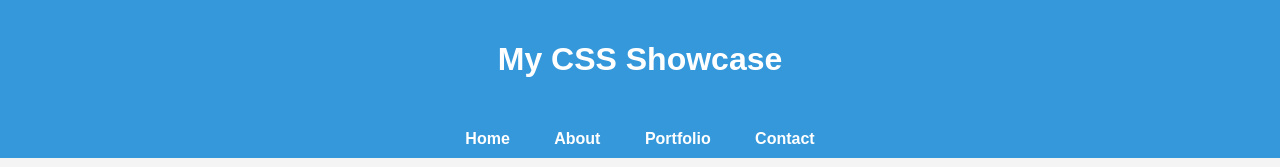
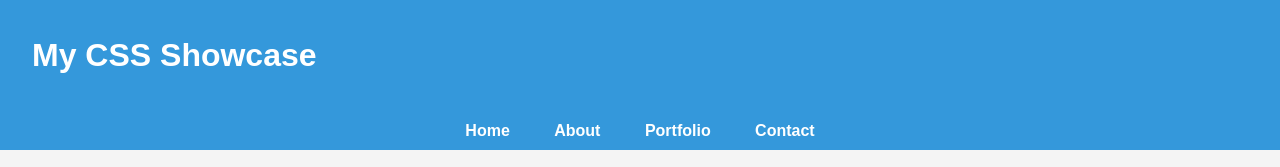
Before and after one commit to JosephKithome/allstarscssOne, a plain HTML site: page index.html in a window 1280 px wide. Shown: the top 167 px of the page. Drawn offline with Linux system fonts and the light colour scheme.

Commit message:
added humburger onlick event'

```diff
--- a/index.html
+++ b/index.html
@@ -10,16 +10,16 @@
 </head>
 
 <body>
-  <header>
-    <h1>My CSS Showcase</h1>
-  </header>
-
-  <nav>
+  <header class="row">
     <div class="hamburger" onclick="toggleNav()">
       <div></div>
       <div></div>
       <div></div>
     </div>
+    <h1>My CSS Showcase</h1>
+  </header>
+
+  <nav>
     <div class="nav-links">
       <a href="#">Home</a>
       <a href="#">About</a>
@@ -96,7 +96,7 @@
       const navLinks = document.querySelector('.nav-links');
       const hamburger = document.querySelector('.hamburger');
       navLinks.classList.toggle('show-nav');
-      hamburger.classList.toggle('show-nav');
+      hamburger.classList.toggle('active'); // Toggles the active style for the hamburger
     }
 
     function toggleDescription(button) {
--- a/styles.css
+++ b/styles.css
@@ -6,6 +6,16 @@
     margin: 0;
     font-family: Arial, sans-serif;
     background-color: #f4f4f4;
+  }
+
+  .row {
+    display: flex;
+    justify-content: space-between;
+    align-items: center;
+    padding: 1rem 2rem;
+    background-color: #3498db;
+    color: white;
+    box-shadow: 0 2px 4px rgba(0, 0, 0, 0.1);
   }
 
   header,
```
